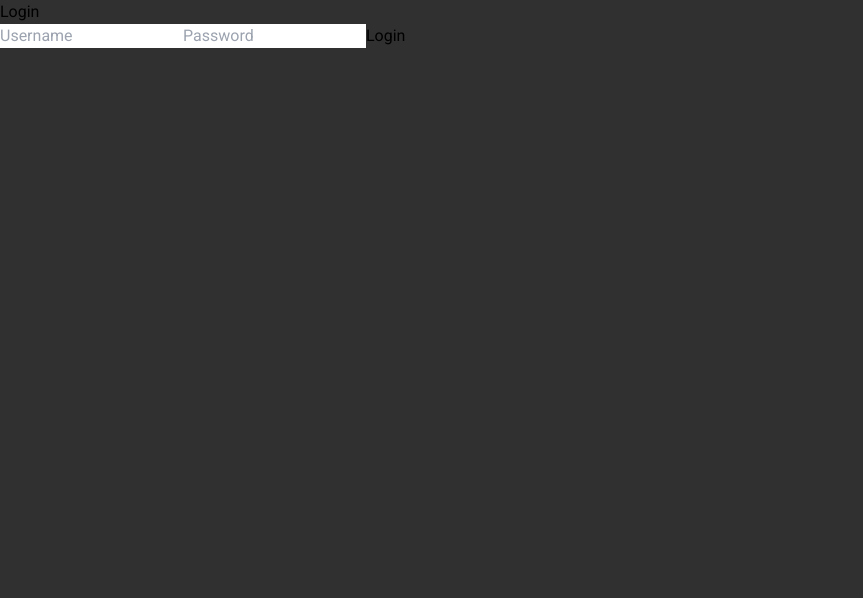
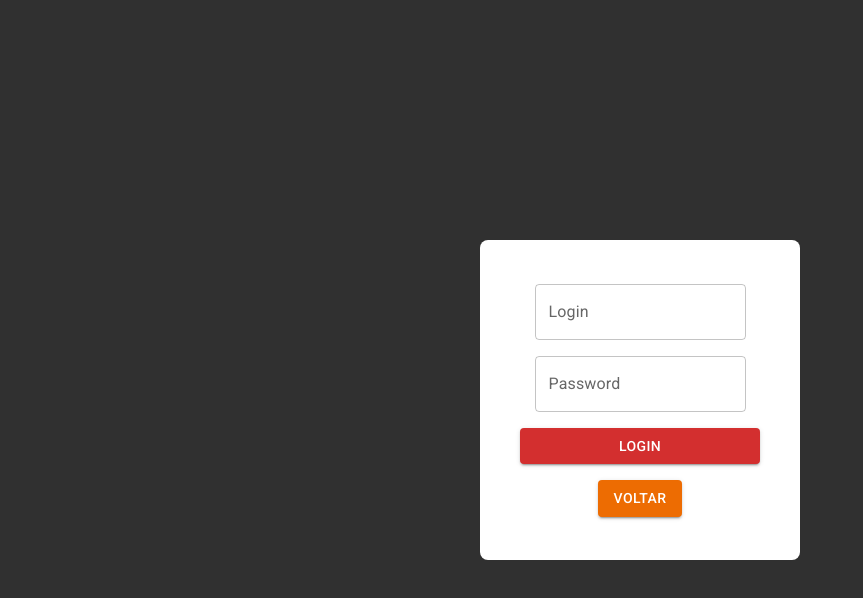
Before and after one commit to FelipeFrancca/listOfCharacters, a React (Create React App) app: page /login in a window 1280 px wide. Shown: the top 598 px of the page, without its empty margins (0-863 px from the left). Built offline with nearby package versions, Linux system fonts and the light colour scheme; no server answers.

Commit message:
Login styles + readme

```diff
--- a/src/hooks/useAuth.tsx
+++ b/src/hooks/useAuth.tsx
@@ -15,7 +15,7 @@ const useAuth = () => {
   }, []);
 
   const login = (username: string, password: string) => {
-    if (username === 'admin' && password === 'password') {
+    if (username === 'admin' && password === '123') {
       setCookie('token', staticToken, 1);
       setIsAuthenticated(true);
       return true;
--- a/src/pages/login/login.tsx
+++ b/src/pages/login/login.tsx
@@ -1,42 +1,51 @@
-import React, { useState } from 'react';
-import { useNavigate } from 'react-router-dom';
-import useAuth from '../../hooks/useAuth';
+import React, { useState } from "react";
+import { useNavigate } from "react-router-dom";
+import useAuth from "../../hooks/useAuth";
+import { Box, Button, TextField } from "@mui/material";
 
 const Login: React.FC = () => {
-  const [username, setUsername] = useState<string>('');
-  const [password, setPassword] = useState<string>('');
-  const [message, setMessage] = useState<string>('');
+  const [username, setUsername] = useState<string>("");
+  const [password, setPassword] = useState<string>("");
+  const [message, setMessage] = useState<string>("");
   const { login } = useAuth();
   const navigate = useNavigate();
 
   const handleLogin = () => {
     const success = login(username, password);
     if (success) {
-      setMessage('Login successful!');
-      navigate('/');
+      setMessage("Login successful!");
+      navigate("/");
     } else {
-      setMessage('Invalid credentials');
+      setMessage("Invalid credentials");
     }
   };
 
   return (
-    <div>
-      <h2>Login</h2>
-      <input
+    <Box className="flex justify-center items-center flex-col h-screen ">
+    <Box className="flex justify-center items-center flex-col gap-4 bg-white w-80 h-80 rounded-lg p-10">
+      <TextField
         type="text"
         placeholder="Username"
         value={username}
         onChange={(e) => setUsername(e.target.value)}
+        id="outlined-basic"
+        label="Login"
+        variant="outlined"
       />
-      <input
+      <TextField
         type="password"
         placeholder="Password"
         value={password}
         onChange={(e) => setPassword(e.target.value)}
-      />
-      <button onClick={handleLogin}>Login</button>
+        id="outlined-basic"
+        label="Password"
+        variant="outlined"
+        />
+      <Button variant="contained" color="error" fullWidth onClick={handleLogin}>Login</Button>
+      <Button variant="contained" color="warning" href="../">Voltar</Button>
       {message && <p>{message}</p>}
-    </div>
+        </Box>
+    </Box>
   );
 };
 
```
Also changed, not shown: 1 other file (tests, documents, lock files or other folders).
